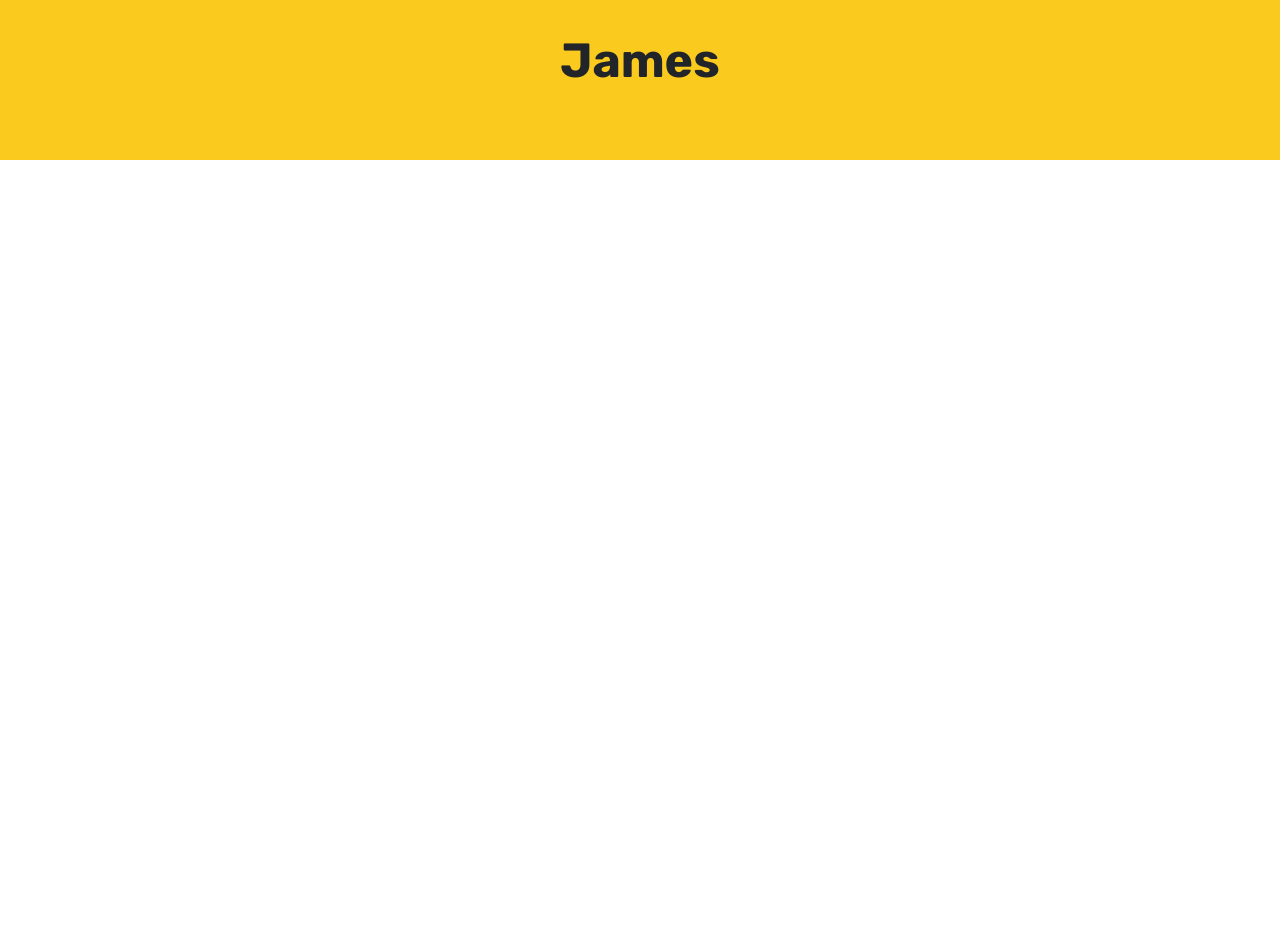
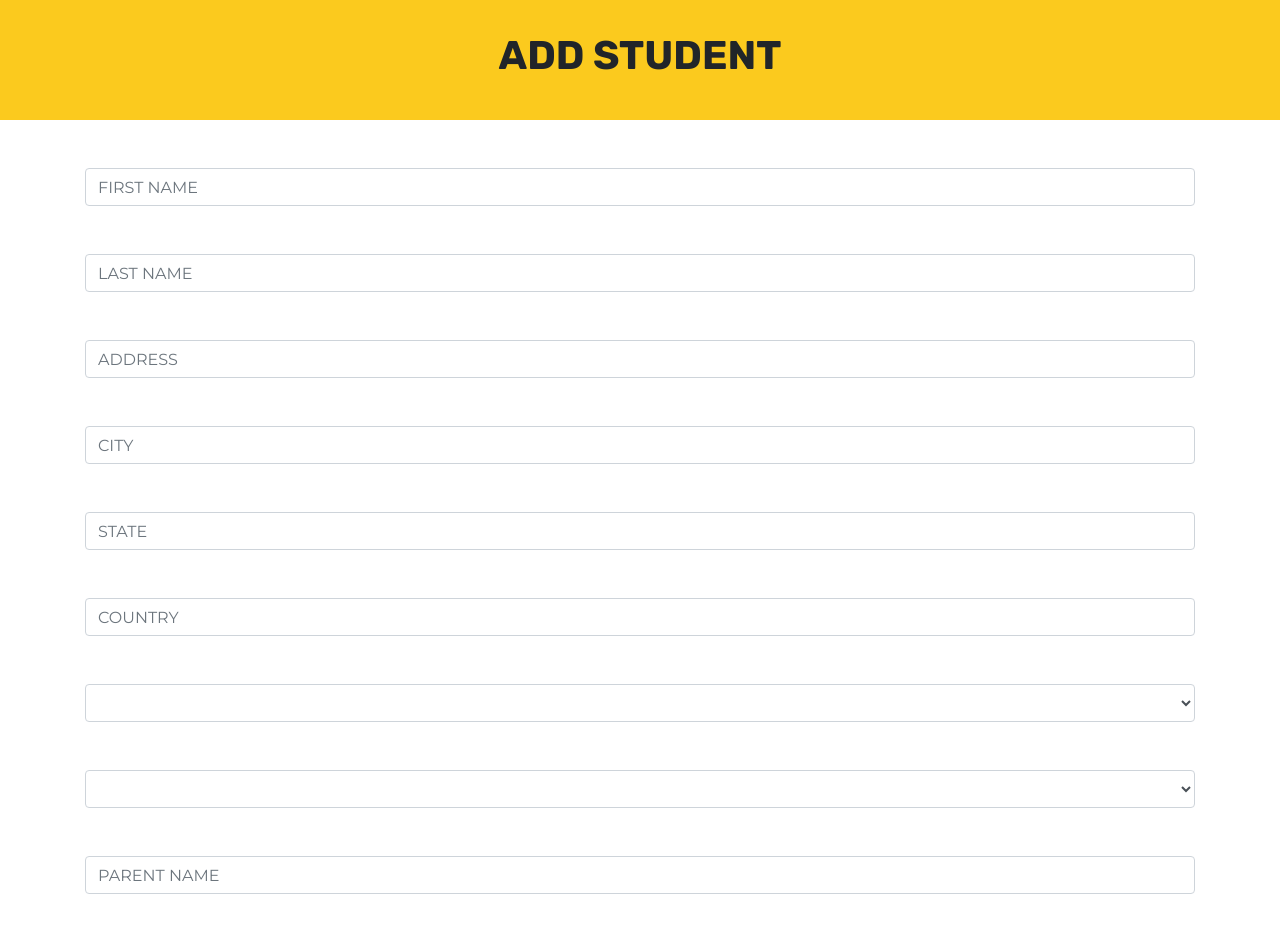
Before and after one commit to andretg12/life-sports, a React (Create React App) app in the folder client/: page /student/signup in a window 1280 px wide. Shown: the top 940 px of the page. Before the commit the page ends 800 px from the top, so only its background shows below. Built offline with nearby package versions, Linux system fonts and the light colour scheme.

Commit message:
Capatilize titles and placeholders and create .map for select options on forms

```diff
--- a/client/src/App.css
+++ b/client/src/App.css
@@ -6,9 +6,9 @@ h1,h2,h3,h4,h5,h6{
 }
 h1{
   width: 100%;
-  height: 20vh;
+  height: 15vh;
   background-color: #FBCA1E;
-  font-size: 3rem;
+  font-size: 2.5rem;
   padding-top: 4vh;
 }
 .visuallyhidden {
--- a/client/src/App.js
+++ b/client/src/App.js
@@ -13,7 +13,8 @@ import Attendance from "./Components/Attendance";
 import Forms from "./Components/Forms";
 import Resources from "./Components/Resources";
 import ShowStudent from "./Components/ShowStudent";
-import Signup from "./Components/Signup";
+import StudentSignup from "./Components/StudentSignup";
+import CoachSignup from "./Components/CoachSignup"
 import Login from "./Components/Login";
 import TakeAttendance from "./Components/TakeAttendance"
 
@@ -41,9 +42,10 @@ class App extends Component {
       <Route path="/user" render={(props) => <CreateUser {...props} />} />
       <Route path="/exercise" component={ExercisesList} />
       <Route path="/form" render={(props) => <Forms {...props}  />} />
-      <Route path="/Resources" render={(props) => <Resources {...props} />} />
-      <Route path="/student" render={(props) => <ShowStudent {...props} student={targetStudent} />} />
-      <Route path="/signup" render={(props) => <Signup {...props} />} />
+      <Route path="/resources" render={(props) => <Resources {...props} />} />
+      <Route path="/student/show" render={(props) => <ShowStudent {...props} student={targetStudent} />} />
+      <Route path="/student/signup" render={(props) => <StudentSignup {...props} location={location} locations={locations} academy={academy} academies={academies}/>} />
+      <Route path="/coach/signup" render={(props) => <CoachSignup {...props} location={location} locations={locations} academy={academy} academies={academies}/>} />
       <Route path="/login" render={(props) => <Login {...props} />} />
       <Route path="/takeattendance" render={(props) => <TakeAttendance {...props} />} />
       </div>
--- a/client/src/components/Attendance.jsx
+++ b/client/src/components/Attendance.jsx
@@ -3,7 +3,7 @@ import React from 'react';
 const Attendance = ({students}) => {
     return (
         <div>
-            <h1 className="text-center">Attendance</h1>
+            <h1 className="text-center">ATTENDANCE</h1>
             <p>This is the attendance page</p>
         </div>
     )
--- /dev/null
+++ b/client/src/components/CoachSignup.jsx
@@ -0,0 +1,48 @@
+import React from 'react'
+
+const CoachSignup = ({ academies, locations }) => {
+    return (
+        <div>
+            <h1 className="text-center">SIGN UP</h1>
+            <form className="container mt-5">
+                <label className="visuallyhidden" htmlFor="coach-fname">First Name</label>
+                <input className="form-control mt-5" type="text" name="firstName" id="coach-fname" placeholder="FIRST NAME"></input>
+
+                <label className="visuallyhidden" htmlFor="coach-lname">Last Name</label>
+                <input className="form-control mt-5" type="text" name="lastName" id="coach-lname" placeholder="LAST NAME"></input>
+
+                <label className="visuallyhidden" htmlFor="coach-email">Email</label>
+                <input className="form-control mt-5" type="email" name="email" id="coach-email" placeholder="EMAIL"></input>
+
+                <label className="visuallyhidden" htmlFor="coach-phone">Phone Number</label>
+                <input className="form-control mt-5" type="phone" name="phone" id="coach-phone" placeholder="PHONE NUMBER"></input>
+
+                <label className="visuallyhidden" htmlFor="coach-address">Address</label>
+                <input className="form-control mt-5" type="text" name="street" id="coach-address" placeholder="ADDRESS"></input>
+
+                <label className="visuallyhidden" htmlFor="coach-city">City</label>
+                <input className="form-control mt-5" type="text" name="city" id="coach-city" placeholder="CITY"></input>
+
+                <label className="visuallyhidden" htmlFor="coach-state">State</label>
+                <input className="form-control mt-5" type="text" name="state" id="coach-state" placeholder="STATE"></input>
+
+                <label className="visuallyhidden" htmlFor="coach-country">Country</label>
+                <input className="form-control mt-5" type="text" name="country" id="coach-country" placeholder="COUNTRY"></input>
+
+                <label className="visuallyhidden" htmlFor="coach-academy">Academy</label>
+                <select className="form-control mt-5" name="academy" id="coach-academy" placeholder="ACADEMY">
+                    {academies.map((academy, i) => <option key={i}>{academy}</option>)}
+                </select>
+
+                <label className="visuallyhidden" htmlFor="coach-location">Location</label>
+                <select className="form-control mt-5" name="location" id="coach-location" placeholder="LOCATION">
+                    {locations.map((location, i) => <option key={i}>{location}</option>)}
+                </select>
+
+                <button className="btn btn-secondary mt-5 mb-5" type="submit" value="submit">SIGN UP</button>
+            </form>
+        </div>
+    )
+}
+
+export default CoachSignup;
--- a/client/src/components/Forms.jsx
+++ b/client/src/components/Forms.jsx
@@ -3,7 +3,7 @@ import React from 'react';
 const Forms = () => {
     return(
         <div>
-            <h1 className="text-center">Forms</h1>
+            <h1 className="text-center">FORMS</h1>
         </div>
     )
 }
--- a/client/src/components/Login.jsx
+++ b/client/src/components/Login.jsx
@@ -3,14 +3,14 @@ import React from 'react';
 const Login = () => {
     return (
         <div>
-        <h1 className="text-center">Login</h1>
+        <h1 className="text-center">LOGIN</h1>
         <div className="container">
             <form className="row">
                 <label className="visuallyhidden" htmlFor="username">Username</label>
-                <input className="form-control mt-5 ml-5 mr-5" type="text" id="username" placeholder="USERNAME"></input>
+                <input className="form-control mt-5 ml-5 mr-5" type="text" name="username" id="username" placeholder="USERNAME"></input>
 
                 <label className="visuallyhidden" htmlFor="password">Password</label>
-                <input className="form-control mt-5 ml-5 mr-5" type="password" id="password" placeholder="PASSWORD"></input>
+                <input className="form-control mt-5 ml-5 mr-5" type="password" name="password" id="password" placeholder="PASSWORD"></input>
 
 
                 <button className="btn btn-secondary mt-5 ml-5 mb-5" type="submit" value="LOGIN">LOGIN</button>
--- a/client/src/components/Resources.jsx
+++ b/client/src/components/Resources.jsx
@@ -3,7 +3,7 @@ import React from 'react';
 const Resources = () => {
     return(
         <div>
-            <h1 className="text-center">Resources</h1>
+            <h1 className="text-center">RESOURCES</h1>
             <h2>Academic</h2>
             <h2>Sports</h2>
         </div>
--- a/client/src/components/ShowStudent.jsx
+++ b/client/src/components/ShowStudent.jsx
@@ -3,7 +3,7 @@ import React from 'react';
 const ShowStudent = ({ student }) => {
     return(
         <div>
-            <h1 className="text-center">{student}</h1>
+            <h1 className="text-center">{student.toUpperCase()}</h1>
         </div>
     )
 }
--- /dev/null
+++ b/client/src/components/StudentSignup.jsx
@@ -0,0 +1,65 @@
+import React from "react";
+
+const StudentSignup = ({ location, locations, academy, academies }) => {
+    return (
+        <div>
+            <h1 className="text-center">ADD STUDENT</h1>
+            <form className="container mt-5">
+                <label className="visuallyhidden" htmlFor="student-fname">First Name</label>
+                <input className="form-control mt-5" type="text" name="firstName" id="student-fname" placeholder="FIRST NAME"></input>
+
+                <label className="visuallyhidden" htmlFor="student-lname">Last Name</label>
+                <input className="form-control mt-5" type="text" name="lastName" id="student-lname" placeholder="LAST NAME"></input>
+
+                <label className="visuallyhidden" htmlFor="student-address">Address</label>
+                <input className="form-control mt-5" type="text" name="street" id="student-address" placeholder="ADDRESS"></input>
+
+                <label className="visuallyhidden" htmlFor="student-city">City</label>
+                <input className="form-control mt-5" type="text" name="city" id="student-city" placeholder="CITY"></input>
+
+                <label className="visuallyhidden" htmlFor="student-state">State</label>
+                <input className="form-control mt-5" type="text" name="state" id="student-state" placeholder="STATE"></input>
+
+                <label className="visuallyhidden" htmlFor="student-country">Country</label>
+                <input className="form-control mt-5" type="text" name="country" id="student-country" placeholder="COUNTRY"></input>
+
+                <label className="visuallyhidden" htmlFor="student-academy">Academy</label>
+                <select className="form-control mt-5" type="text" name="academy" id="student-academy" placeholder="ACADEMY">
+                <option>{academy}</option>
+                {academies.map((academy, i)  => <option key={i}>{academy}</option>)}
+                </select>
+
+                <label className="visuallyhidden" htmlFor="student-location">Location</label>
+                <select className="form-control mt-5" type="text" name="location" id="student-location" placeholder="LOCATION">
+                    <option>{location}</option>
+                    {locations.map((location, i) => <option key={i}>{location}</option>)}
+                </select>
+
+                <label className="visuallyhidden" htmlFor="parent-name">Parent Name</label>
+                <input className="form-control mt-5" type="text" name="parentName" id="parent-name" placeholder="PARENT NAME"></input>
+
+                <label className="visuallyhidden" htmlFor="parent-email">Parent Email</label>
+                <input className="form-control mt-5" type="email" name="parentEmail" id="parent-email" placeholder="PARENT EMAIL"></input>
+
+                <label className="visuallyhidden" htmlFor="school-name">School Name</label>
+                <input className="form-control mt-5" type="text" name="schoolName" id="school-name" placeholder="SCHOOL NAME"></input>
+
+                <label className="visuallyhidden" htmlFor="student-id">Student ID</label>
+                <input className="form-control mt-5" type="text" name="schoolId" id="student-id" placeholder="STUDENT ID"></input>
+
+                <label className="visuallyhidden" htmlFor="grade">Current Grade</label>
+                <input className="form-control mt-5" type="text" name="grade" id="grade" placeholder="GRADE"></input>
+
+                <label className="visuallyhidden" htmlFor="reading-level">Reading Level</label>
+                <input className="form-control mt-5" type="text" name="readinglvl" id="reading-level" placeholder="READING LEVEL"></input>
+
+                <label className="visuallyhidden" htmlFor="gpa">GPA</label>
+                <input className="form-control mt-5" type="text" name="gpa" id="gpa" placeholder="GPA"></input>
+
+                <button className="btn btn-secondary mt-5 mb-5" type="submit" value="submit">ADD</button>
+            </form>
+        </div>
+    )
+}
+
+export default StudentSignup;
--- a/client/src/components/StudentsList.jsx
+++ b/client/src/components/StudentsList.jsx
@@ -3,7 +3,7 @@ import React from 'react'
 const StudentsList = ({ students }) => {
     return(
         <div>
-            <h1 className="text-center">Students</h1>
+            <h1 className="text-center">STUDENTS</h1>
             <div className="container">
             <form className="row">
             <label className="visuallyhidden" htmlFor="student-academy-select">Select Academy</label>
--- a/client/src/components/TakeAttendance.jsx
+++ b/client/src/components/TakeAttendance.jsx
@@ -3,7 +3,7 @@ import React from 'react';
 const TakeAttendance = () => {
     return (
         <div>
-            <h1 className="text-center">Attendance</h1>
+            <h1 className="text-center">ATTENDANCE</h1>
             <div className="container">
             <p>Student Name</p>
             <form>
```
Also changed, not shown: client/src/components/Signup.jsx (deleted, +0 -44 lines).
